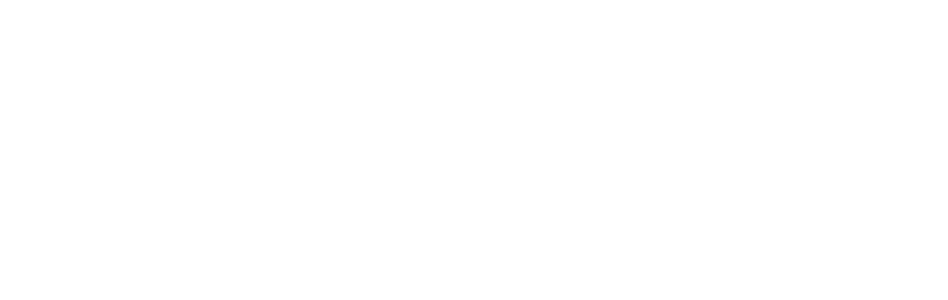
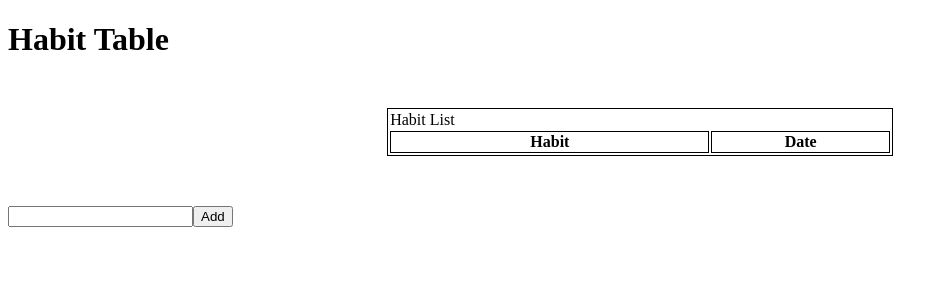
Before and after one commit to ArmandoVargasArciga/CMPS3390_Project1_App2, a Vue app: page / in a window 1280 px wide. Before the commit this address had no page. Shown: the top 300 px of the page, without its empty margins (0-948 px from the left). Built offline with nearby package versions, Linux system fonts and the light colour scheme.

Commit message:
Functionality works

```diff
--- a/src/App.vue
+++ b/src/App.vue
@@ -1,11 +1,13 @@
 <script setup>
- function test(){
+import HabitTable from './componets/habitTable.vue';
 
- }
 </script>
 
 <template>
-
+  <div id="app">
+    <h1>Habit Table</h1>
+    <HabitTable />
+  </div>
 </template>
 
 <style scoped>
--- a/src/componets/habitTable.vue
+++ b/src/componets/habitTable.vue
@@ -1,25 +1,46 @@
 <script setup>
+import { ref } from 'vue'
 
+const newHabit = ref('')
+const habits = ref([])
+
+function addHabit() {
+  if (!newHabit.value.trim()) {
+    alert('Please enter a habit.')
+    return
+  }
+
+  const today = new Date().toLocaleDateString()
+
+  habits.value.push({
+    name: newHabit.value.trim(),
+    date: today
+  })
+
+  newHabit.value = ''
+}
 </script>
 
 <template>
 <table>
   <tr>Habit List</tr>
   <tr>
-    <th>Hobby</th>
+    <th>Habit</th>
     <th>Date</th>
   </tr>
-  <tr>
-    <td>Essay due</td>
-    <td>9/20/2025</td>
-  </tr>
-  <tr>
-    <td>Birthday</td>
-    <td>9/25/2025</td>
-  </tr>
-  <input type="text">
-  <button @click="test">TEST</button>
+
+    <tr v-for="(habit, index) in habits" :key="index">
+      <td>{{ habit.name }}</td>
+      <td>{{ habit.date }}</td>
+    </tr>
+
 </table>
+<div id="form">
+  <input v-model="newHabit">
+  <button @click="addHabit">Add</button>
+</div>
+
+
 </template>
 
 <style scoped>
```
